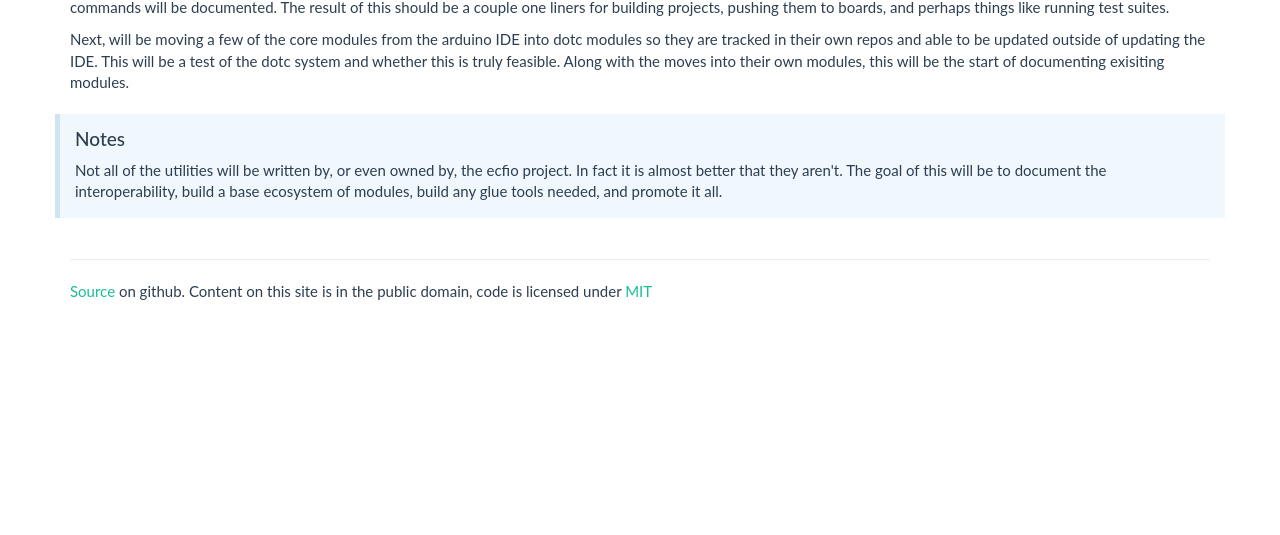
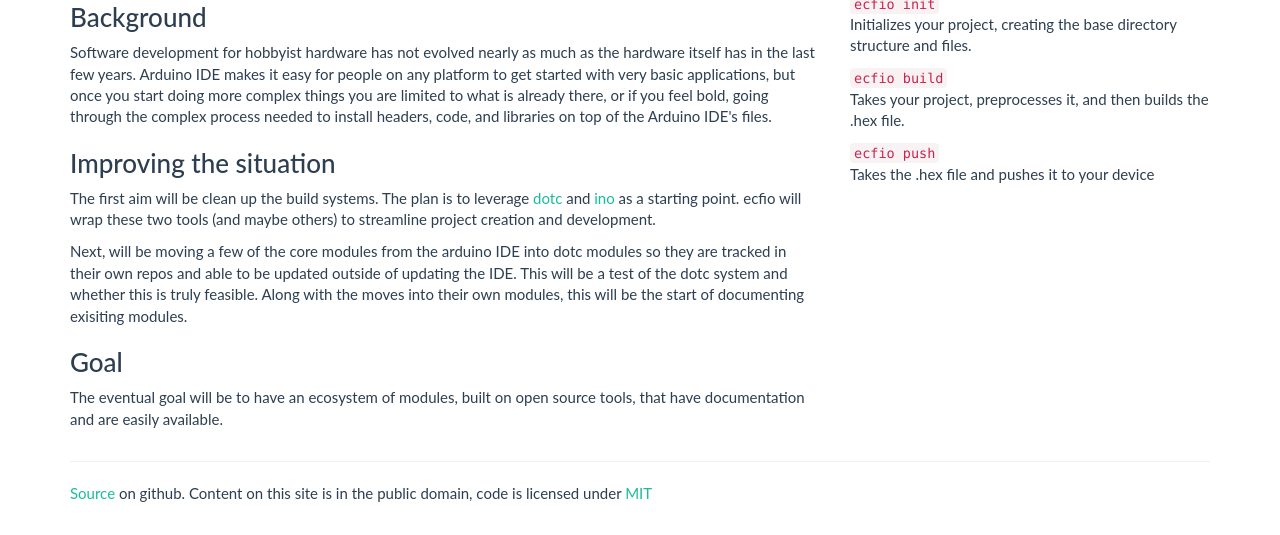
Before and after one commit to wraithan/ecfio-site, a plain HTML site: page index.html in a window 1280 px wide. Shown: the part 514-1049 px from the top of the page. Before the commit the page ends 847 px from the top, so only its background shows below. Drawn offline with Linux system fonts and the light colour scheme.

Commit message:
made language more positive, added usage

```diff
--- a/index.html
+++ b/index.html
@@ -37,18 +37,34 @@
     <div class="container">
       <div class="row">
         <div class="col-lg-12">
+          <p class="bs-callout bs-callout-info">This is a work in progress, the first iteration of the ecfio commandline tool is not yet available.</p>
+        </div>
+      </div>
+      <div class="row">
+        <div class="col-lg-8">
           <h2>Description</h2>
-          <p>Currently, the environment for hobbyist electronics is hostile. There is plenty of open source hardware, but the tooling is pretty exclusive to random GUI tools, copy and paste code, half translated data sheets, and scattered blog posts. The community deserves better. Modern development practices and good documentation is really what is needed, that is what ecfio will provide.</p>
+          <h3>Background</h3>
+          <p>Software development for hobbyist hardware has not evolved nearly as much as the hardware itself has in the last few years. Arduino IDE makes it easy for people on any platform to get started with very basic applications, but once you start doing more complex things you are limited to what is already there, or if you feel bold, going through the complex process needed to install headers, code, and libraries on top of the Arduino IDE's files.</p>
 
-          <p>The first aim will be clean up the build systems. The plan is to leverage <a href="https://github.com/substack/dotc">dotc</a> and <a href="http://inotool.org">ino</a> as a starting point. Once there are 2-3 projects using this system, the most common commands will be documented. The result of this should be a couple one liners for building projects, pushing them to boards, and perhaps things like running test suites.</p>
+          <h3>Improving the situation</h3>
+          <p>The first aim will be clean up the build systems. The plan is to leverage <a href="https://github.com/substack/dotc">dotc</a> and <a href="http://inotool.org">ino</a> as a starting point. ecfio will wrap these two tools (and maybe others) to streamline project creation and development.</p>
 
           <p>Next, will be moving a few of the core modules from the arduino IDE into dotc modules so they are tracked in their own repos and able to be updated outside of updating the IDE. This will be a test of the dotc system and whether this is truly feasible. Along with the moves into their own modules, this will be the start of documenting exisiting modules.</p>
+
+          <h3>Goal</h3>
+          <p>The eventual goal will be to have an ecosystem of modules, built on open source tools, that have documentation and are easily available.</p>
         </div>
-        <div class="bs-callout bs-callout-info">
-          <h4>Notes</h4>
-          <p>Not all of the utilities will be written by, or even owned by, the ecfio project. In fact it is almost better that they aren't. The goal of this will be to document the interoperability, build a base ecosystem of modules, build any glue tools needed, and promote it all.</p>
+        <div class="col-lg-4">
+          <h2>Usage</h2>
+          <code>ecfio init</code>
+          <p>Initializes your project, creating the base directory structure and files.</p>
+          <code>ecfio build</code>
+          <p>Takes your project, preprocesses it, and then builds the .hex file.</p>
+          <code>ecfio push</code>
+          <p>Takes the .hex file and pushes it to your device</p>
         </div>
       </div>
+
 
       <hr>
 
```
